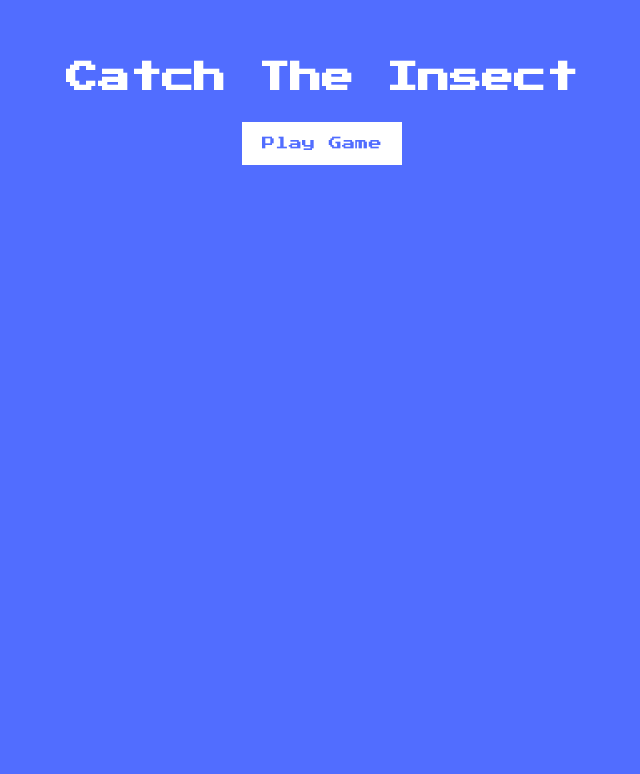
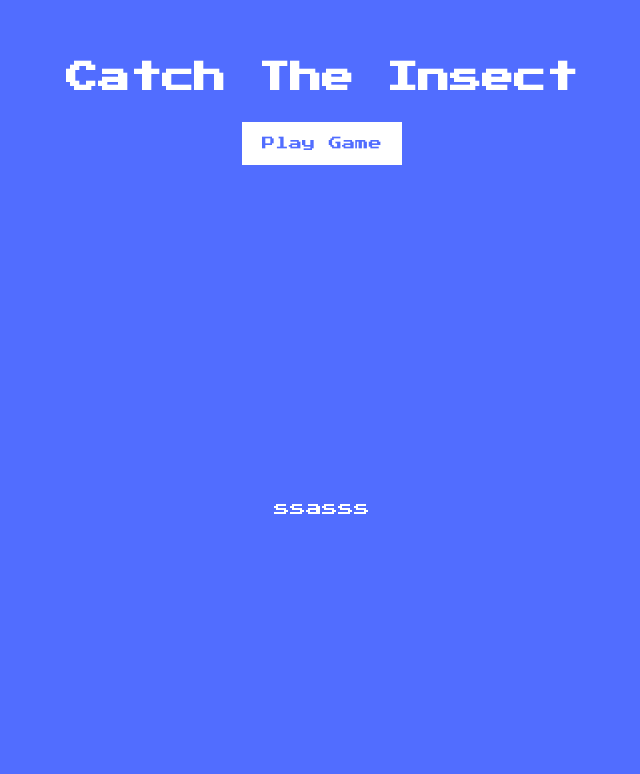
Before and after one commit to TiSou1/50Projects, a plain HTML site: page 50.insect-catch-game/index.html in a window 1280 px wide. Shown: the part 300-1074 px from the top of the page, without its empty margins (318-958 px from the left). Drawn offline with Linux system fonts and the light colour scheme.

Commit message:
github.desktop
更新

```diff
--- a/50.insect-catch-game/index.html
+++ b/50.insect-catch-game/index.html
@@ -12,6 +12,8 @@
       <h1>Catch The Insect</h1>
       <button class="btn" id="start-btn">Play Game</button>
     </div>
+
+    <div>ssasss</div>
 
     <div class="screen">
       <h1>What is your "favorite" insect?</h1>
```
